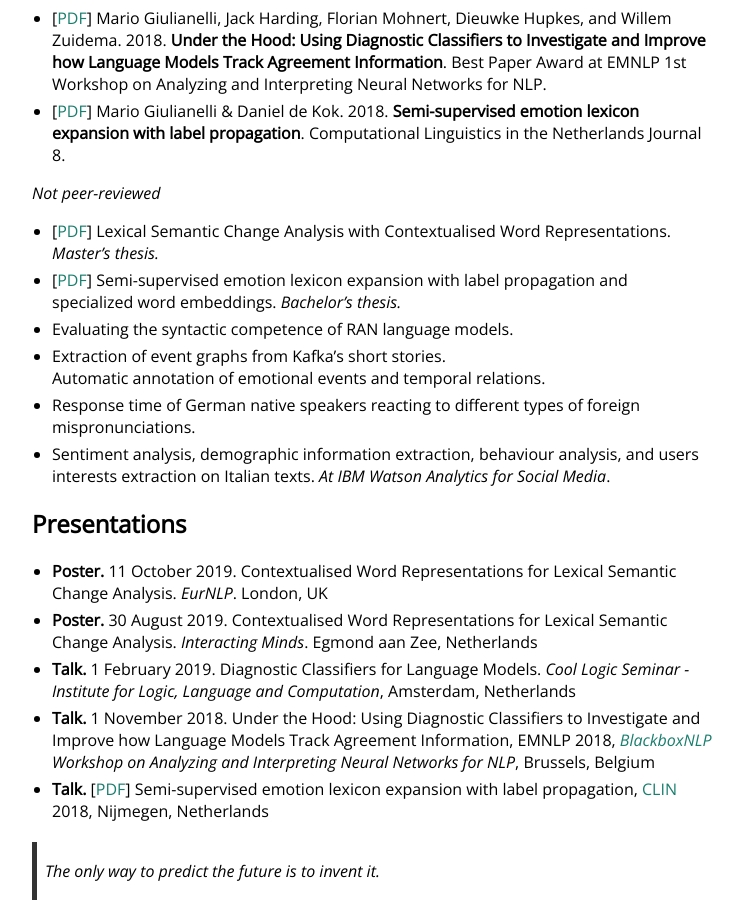
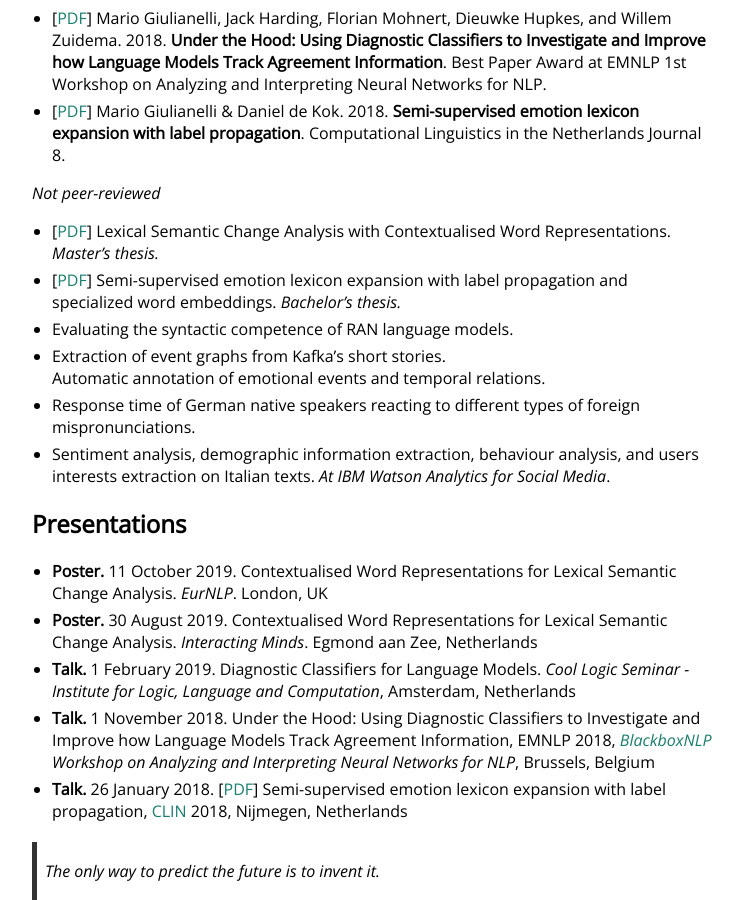
Before and after one commit to glnmario/glnmario.github.io, a Jekyll site: the page built from index.md, in a window 1280 px wide and 900 px high, scrolled down 853 px. Shown: the whole window, without its empty margins (258-1001 px from the left). Built offline with Jekyll 4.4.1, drawn with Linux system fonts in a browser that asks for light colours.

Commit message:
Update index.md

```diff
--- a/index.md
+++ b/index.md
@@ -49,7 +49,7 @@
 - **Talk.** 1 February 2019. Diagnostic Classifiers for Language Models. _Cool Logic Seminar - Institute for Logic, Language and Computation_, Amsterdam, Netherlands
 - **Talk.** 1 November 2018. Under the Hood: Using Diagnostic Classifiers to Investigate and Improve how Language Models Track Agreement Information, EMNLP 2018, _[BlackboxNLP](https://blackboxnlp.github.io) Workshop on Analyzing and Interpreting Neural Networks for NLP_, Brussels, Belgium
 <!-- > 1 November 2018, 17:00, Brussels -->
-- **Talk.** [[PDF](CLIN28.pdf)] Semi-supervised emotion lexicon expansion with label propagation, [CLIN](http://clin28.cls.ru.nl/#abstract-49) 2018, Nijmegen, Netherlands
+- **Talk.** 26 January 2018. [[PDF](CLIN28.pdf)] Semi-supervised emotion lexicon expansion with label propagation, [CLIN](http://clin28.cls.ru.nl/#abstract-49) 2018, Nijmegen, Netherlands
 
 <!--
 ## GitHub
```
